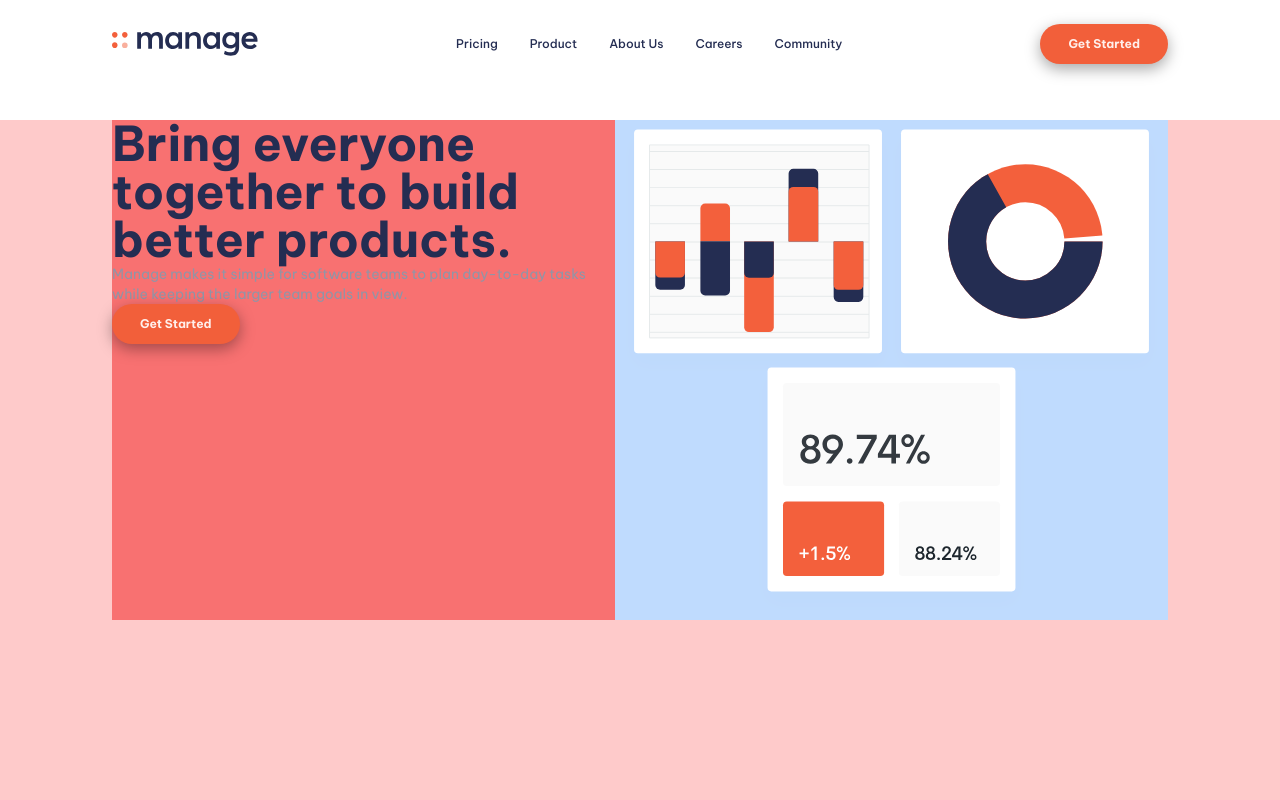
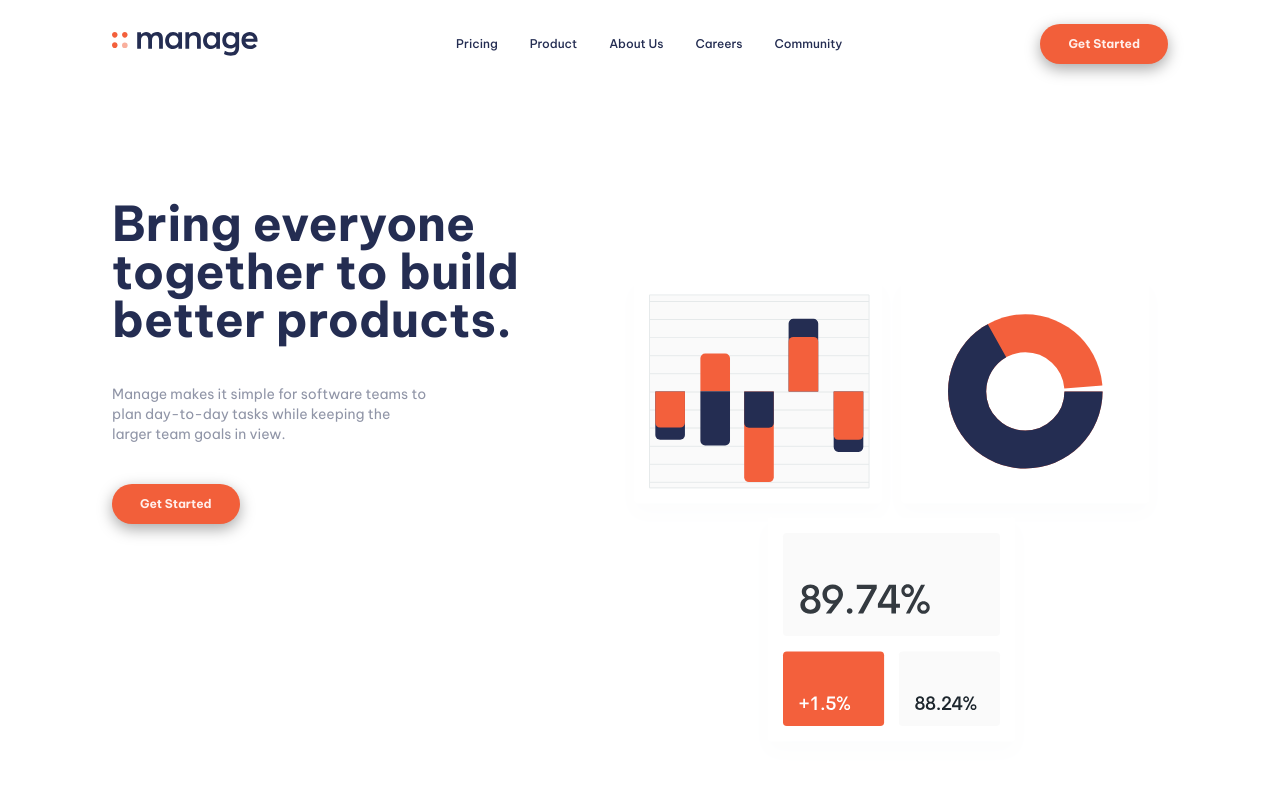
Before and after one commit to chrisgibbo/Manage-Landing-Page, a React (Create React App) app in the folder manage-landing-page/: page / in a window 1280 px wide. Shown: the top 800 px of the page. Built offline with nearby package versions, Linux system fonts and the light colour scheme.

Commit message:
reset padding on all divs

```diff
--- a/manage-landing-page/src/heroNavSection.js
+++ b/manage-landing-page/src/heroNavSection.js
@@ -23,21 +23,21 @@ function heroNavSection() {
         </div>
         <HeroButton />
       </nav>
-      <div className="px-28 h-screen bg-red-200">
+      <div className="flex px-28 h-screen ">
         {/* Hero Section */}
 
-        <div className="flex bg-yellow-200">
-          <div className="bg-red-400 w-1/2">
-            <h1 className="text-5xl font-bold  darkBlue">
+        <div className="flex justify-center ">
+          <div className=" flex-col items-center  w-1/2 pt-20">
+            <h1 className="text-5xl font-bold darkBlue pb-10">
               Bring everyone together to build better products.
             </h1>
-            <p className="text-sm greyFont">
+            <p className="text-sm greyFont pb-10 w-2/3 pr-4">
               Manage makes it simple for software teams to plan day-to-day tasks
               while keeping the larger team goals in view.
             </p>
             <HeroButton />
           </div>
-          <div className="flex justify-between items-center bg-blue-200 ">
+          <div className="flex items-center ">
             <img src={HeroImage} alt="MainLogo" className=""></img>
           </div>
         </div>
```
